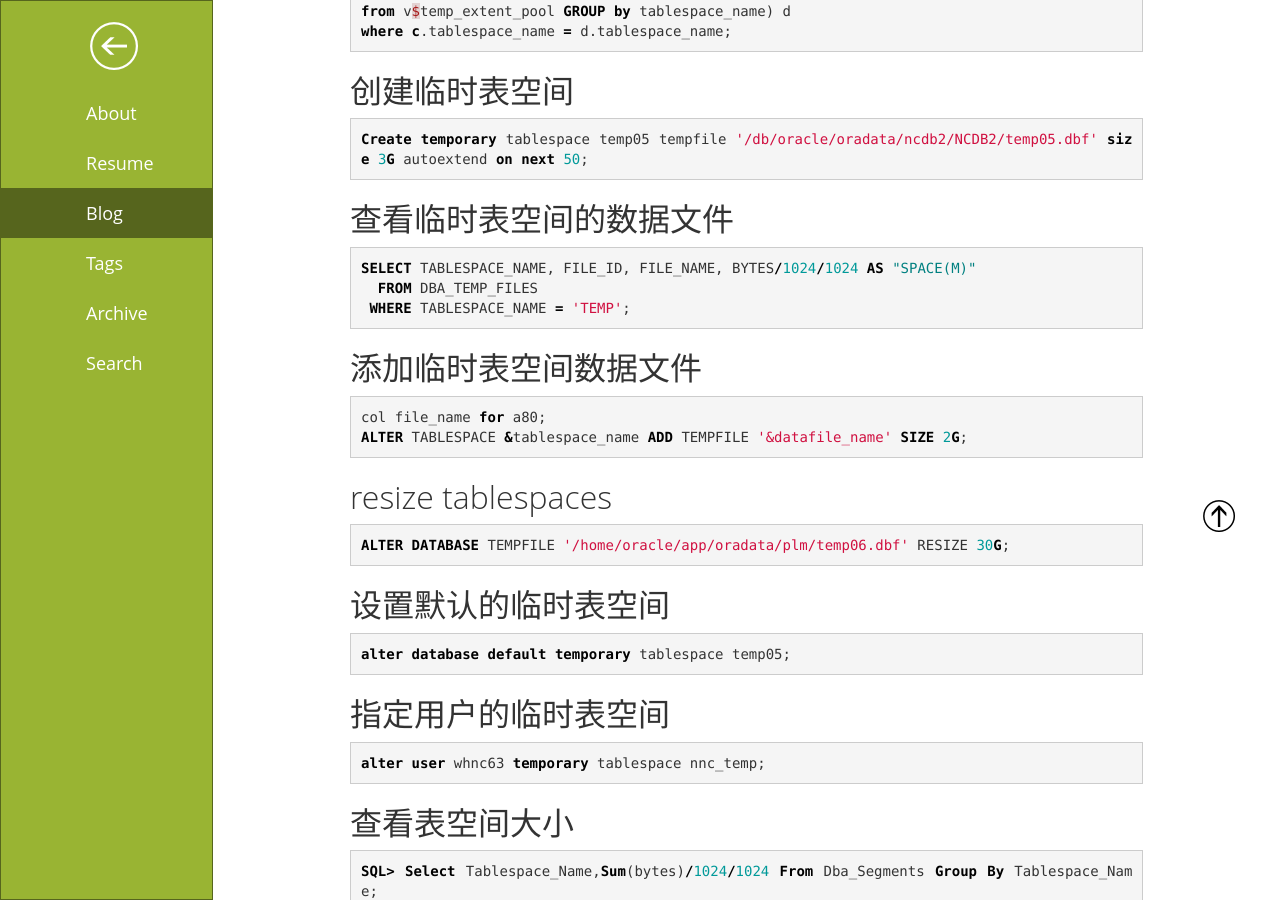
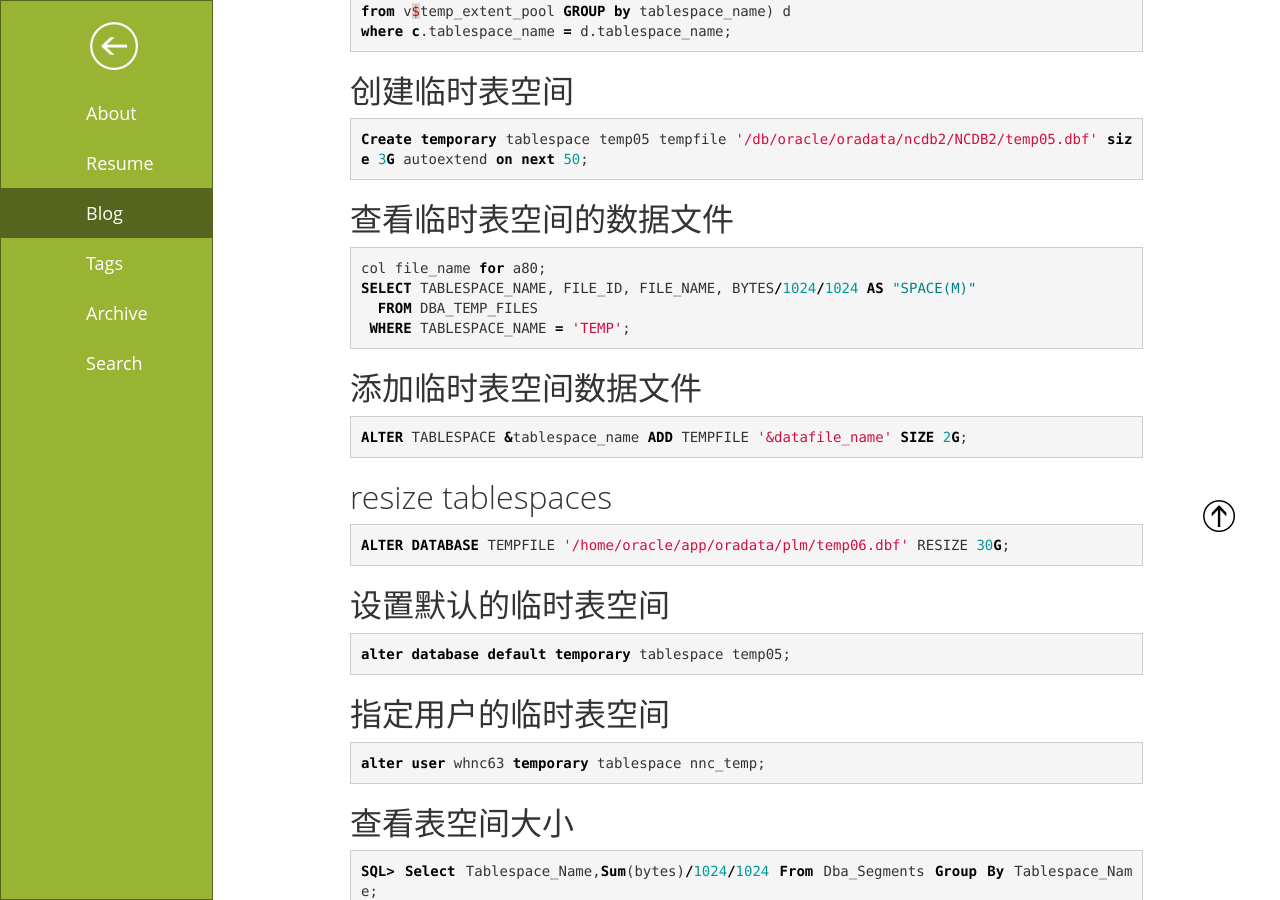
Before and after one commit to yzcy/yzcy.github.io, a Jekyll site: the page built from _posts/2020-06-03-oracle.md, in a window 1280 px wide and 900 px high, scrolled down 1932 px. Built offline with Jekyll 4.4.1, drawn with Linux system fonts in a browser that asks for light colours; a script that is not in the unit is left out; comment, search, counter and statistics services are not loaded; part of the change alters nothing that is shown.

```diff
--- a/_posts/2020-06-03-oracle.md
+++ b/_posts/2020-06-03-oracle.md
@@ -123,6 +123,7 @@ Create temporary tablespace temp05 tempfile '/db/oracle/oradata/ncdb2/NCDB2/temp
 ## 查看临时表空间的数据文件
 
 ~~~sql
+col file_name for a80;
 SELECT TABLESPACE_NAME, FILE_ID, FILE_NAME, BYTES/1024/1024 AS "SPACE(M)"
   FROM DBA_TEMP_FILES
  WHERE TABLESPACE_NAME = 'TEMP';
@@ -131,7 +132,6 @@ SELECT TABLESPACE_NAME, FILE_ID, FILE_NAME, BYTES/1024/1024 AS "SPACE(M)"
 ## 添加临时表空间数据文件
 
 ~~~sql
-col file_name for a80;
 ALTER TABLESPACE &tablespace_name ADD TEMPFILE '&datafile_name' SIZE 2G;
 ~~~
 
```
